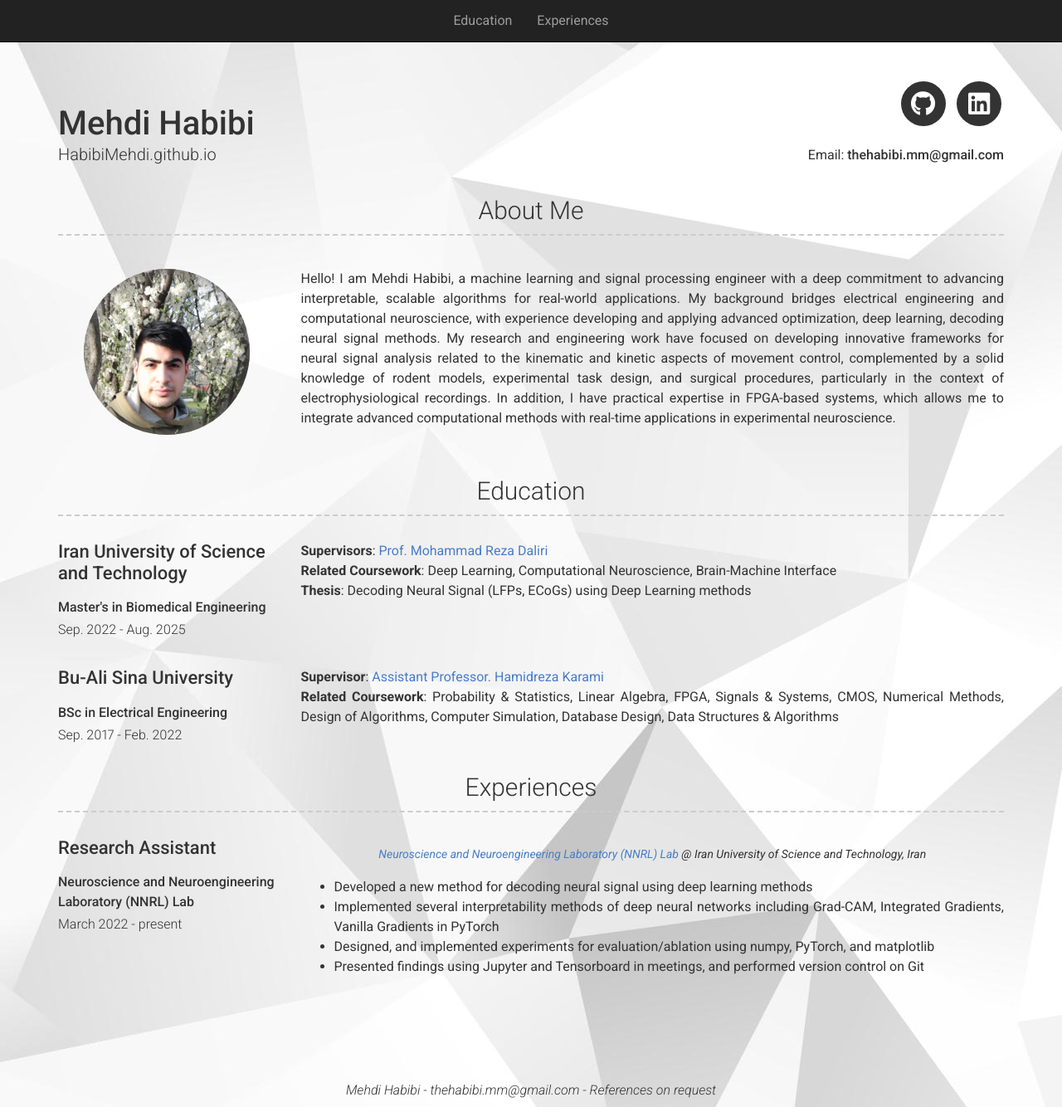
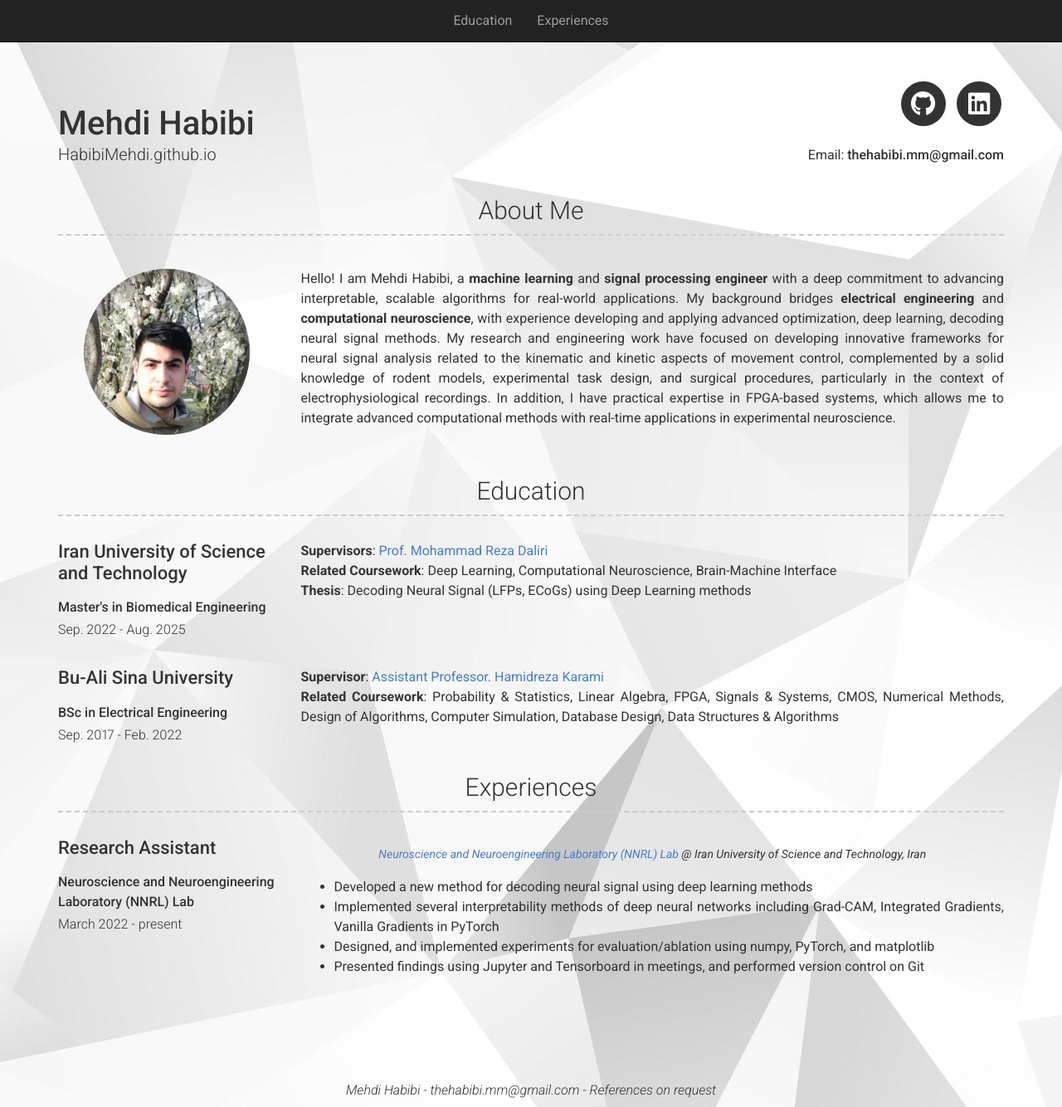
Before and after one commit to HabibiMehdi/HabibiMehdi.github.io, a Jekyll site: the page built from index.md, in a window 1280 px wide and 1334 px high. Shown: the whole window at 83% size. Built offline with Jekyll 4.4.1, drawn with Linux system fonts in a browser that asks for light colours; nearby versions of some CDN libraries; a style sheet for code colours, icons or effects is not loaded.

Commit message:
Update _config.yml

```diff
--- a/_config.yml
+++ b/_config.yml
@@ -21,7 +21,7 @@ navigation:
 # About Section
 about_profile_image: /images/profile.jpg
 about_content: |
- Hello! I am Mehdi Habibi, a machine learning and signal processing engineer with a deep commitment to advancing interpretable, scalable algorithms for real-world applications. My background bridges electrical engineering and computational neuroscience, with experience developing and applying advanced optimization, deep learning, decoding neural signal methods. My research and engineering work have focused on developing innovative frameworks for neural signal analysis related to the kinematic and kinetic aspects of movement control, complemented by a solid knowledge of rodent models, experimental task design, and surgical procedures, particularly in the context of electrophysiological recordings. In addition, I have practical expertise in FPGA-based systems, which allows me to integrate advanced computational methods with real-time applications in experimental neuroscience.
+ Hello! I am Mehdi Habibi, a **machine learning** and **signal processing engineer** with a deep commitment to advancing interpretable, scalable algorithms for real-world applications. My background bridges **electrical engineering** and **computational neuroscience**, with experience developing and applying advanced optimization, deep learning, decoding neural signal methods. My research and engineering work have focused on developing innovative frameworks for neural signal analysis related to the kinematic and kinetic aspects of movement control, complemented by a solid knowledge of rodent models, experimental task design, and surgical procedures, particularly in the context of electrophysiological recordings. In addition, I have practical expertise in FPGA-based systems, which allows me to integrate advanced computational methods with real-time applications in experimental neuroscience.
 
 # Content sections
 content:
```
